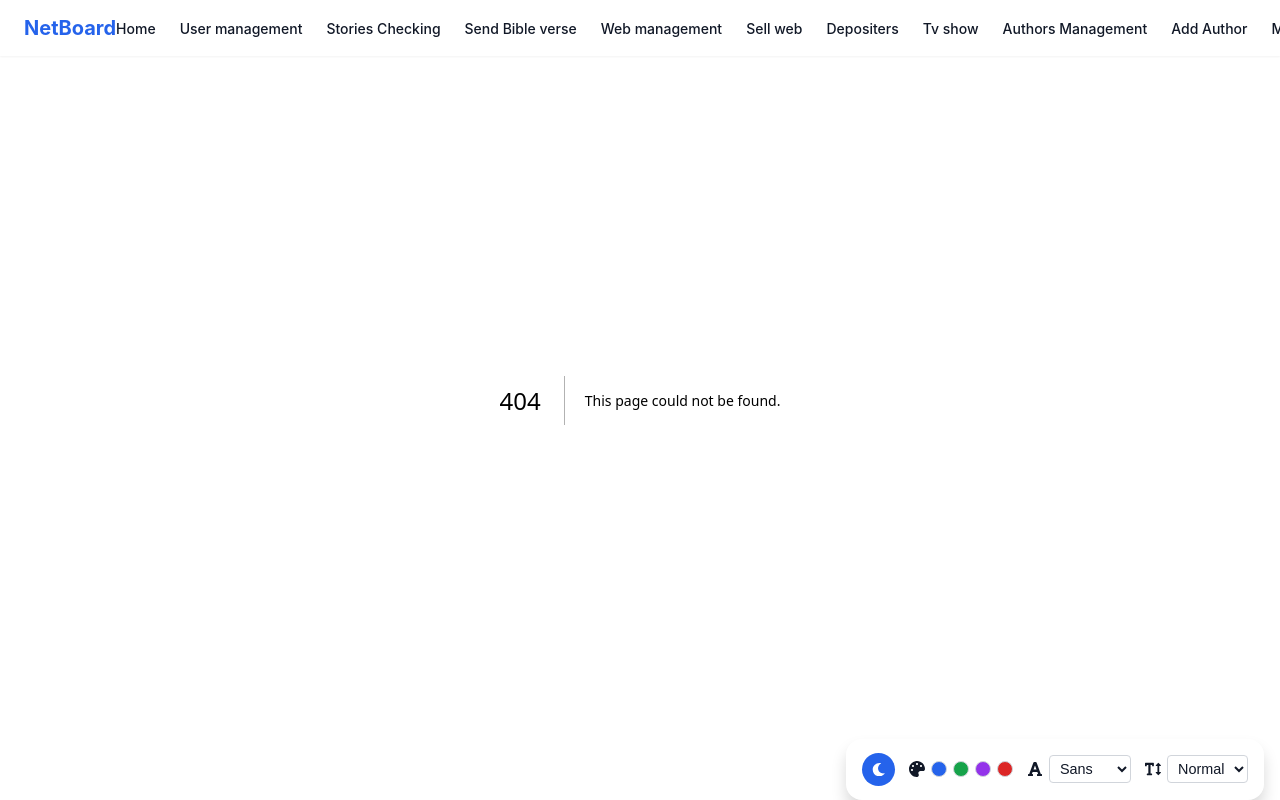
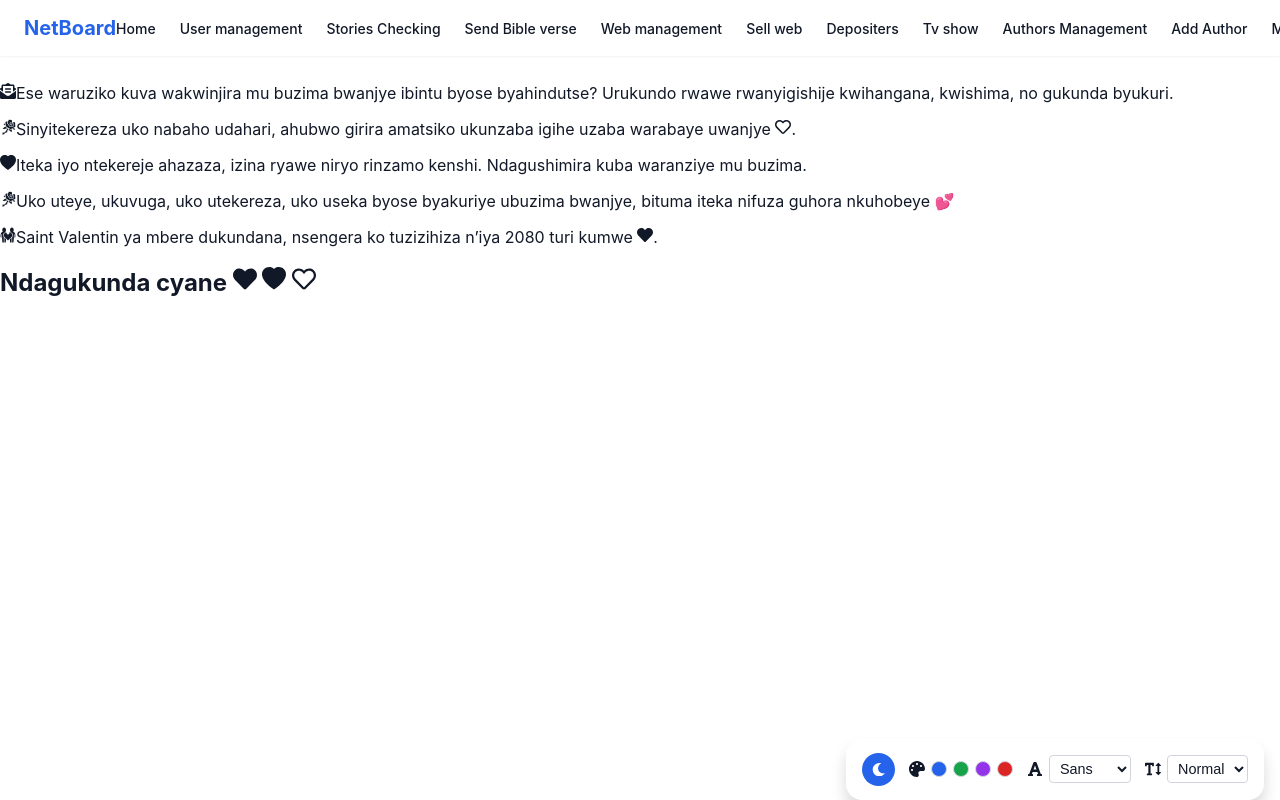
Before and after one commit to Newbhjj2222/admin, a Next.js app: page /saint in a window 1280 px wide. Before the commit this address had no page. Built offline with nearby package versions, Linux system fonts and the light colour scheme.

Commit message:
Add Saint component with heartfelt messages

```diff
--- /dev/null
+++ b/src/pages/saint.js
@@ -0,0 +1,71 @@
+import Head from "next/head";
+import {
+  FaHeart,
+  FaRegHeart,
+  FaEnvelopeOpenText,
+} from "react-icons/fa";
+import { GiRose, GiLovers } from "react-icons/gi";
+import { BsHeartFill } from "react-icons/bs";
+import styles from "../styles/saint.module.css";
+
+export default function Saint() {
+  return (
+    <>
+      <Head>
+        <title>My lovely queen CLEMANTINE</title>
+      </Head>
+
+      <div className={styles.container}>
+        {/* BACKGROUND FLOATING HEARTS */}
+        <div className={styles.heartsBg}>
+          {Array.from({ length: 20 }).map((_, i) => (
+            <span key={i} className={styles.bgHeart}>
+              ❤
+            </span>
+          ))}
+        </div>
+
+        <div className={styles.card}>
+          <h1 className={styles.title}>
+            <GiLovers className={styles.iconMain} />
+            Hello mukunzi <FaHeart className={styles.heart} />
+          </h1>
+
+          <p>
+            <FaEnvelopeOpenText className={styles.icon} />
+            Ese waruziko kuva wakwinjira mu buzima bwanjye ibintu byose byahindutse?
+            Urukundo rwawe rwanyigishije kwihangana, kwishima, no gukunda byukuri.
+          </p>
+
+          <p>
+            <GiRose className={styles.icon} />
+            Sinyitekereza uko nabaho udahari, ahubwo girira amatsiko ukunzaba igihe
+            uzaba warabaye uwanjye <FaRegHeart className={styles.inlineHeart} />.
+          </p>
+
+          <p>
+            <BsHeartFill className={styles.icon} />
+            Iteka iyo ntekereje ahazaza, izina ryawe niryo rinzamo kenshi.
+            Ndagushimira kuba waranziye mu buzima.
+          </p>
+
+          <p>
+            <GiRose className={styles.icon} />
+            Uko uteye, ukuvuga, uko utekereza, uko useka byose byakuriye ubuzima
+            bwanjye, bituma iteka nifuza guhora nkuhobeye 💕
+          </p>
+
+          <p>
+            <GiLovers className={styles.icon} />
+            Saint Valentin ya mbere dukundana, nsengera ko tuzizihiza n’iya 2080
+            turi kumwe <FaHeart className={styles.inlineHeart} />.
+          </p>
+
+          <h2 className={styles.signature}>
+            Ndagukunda cyane <FaHeart /> <BsHeartFill /> <FaRegHeart />
+          </h2>
+        </div>
+      </div>
+    </>
+  );
+}
```
